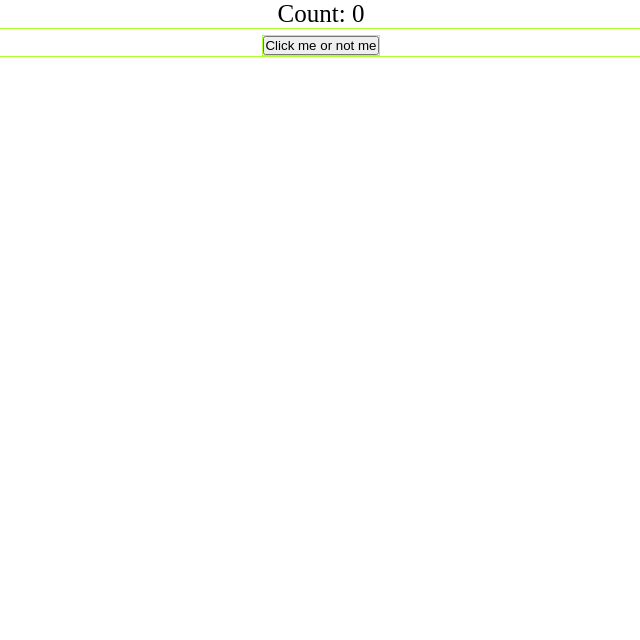
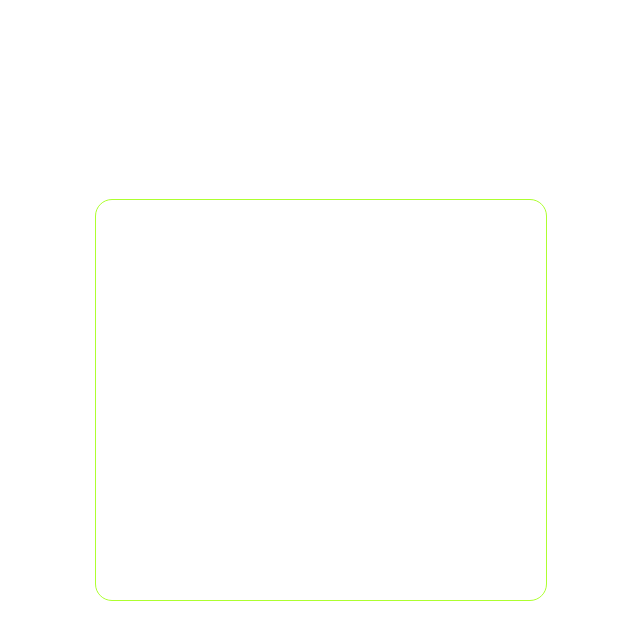
Before and after one commit to Voitovrg/authorization_10, a React (Create React App) app: page / in a window 1280 px wide. Shown: the top 640 px of the page, without its empty margins (319-959 px from the left). Built offline with nearby package versions, Linux system fonts and the light colour scheme.

Commit message:
Initial commit

```diff
--- a/src/App.tsx
+++ b/src/App.tsx
@@ -1,18 +1,15 @@
-import React, {useState} from 'react';
+import React, {} from 'react';
 import './style/App.css';
 
 const App: React.FC = () => {
 
-    const [count, setCount] = useState<number>(0);
-
-    const increment = (): void => {
-        setCount(count + 1);
-    }
-
     return (
         <div className="App">
-            <p>Count: {count}</p>
-            <button onClick={increment}>Click me or not me</button>
+            <div className={'main-box'}>
+                <div className={'main-container'}>
+
+                </div>
+            </div>
         </div>
     );
 }
--- a/src/style/App.css
+++ b/src/style/App.css
@@ -10,3 +10,19 @@
   color: black;
   font-size: 25px;
 }
+
+.App .main-box {
+  display: flex;
+  width: 100%;
+  height: 100vh;
+  flex-direction: column;
+  align-items: center;
+  justify-content: center;
+}
+
+.App .main-box .main-container {
+  display: flex;
+  width: 450px;
+  height: 400px;
+  border-radius: 16px;
+}
```
